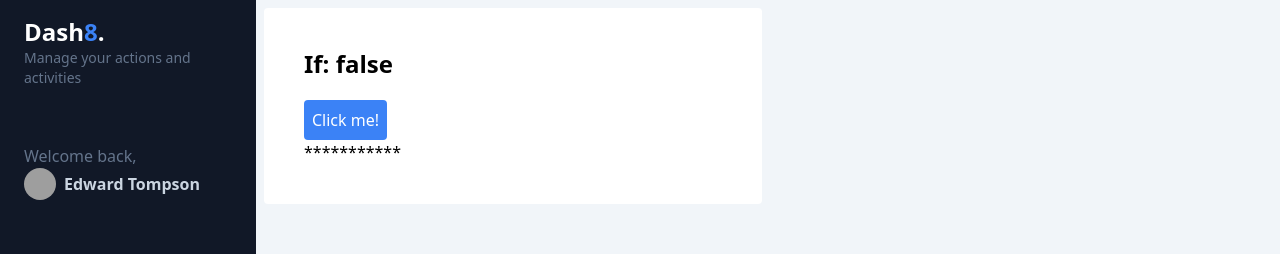
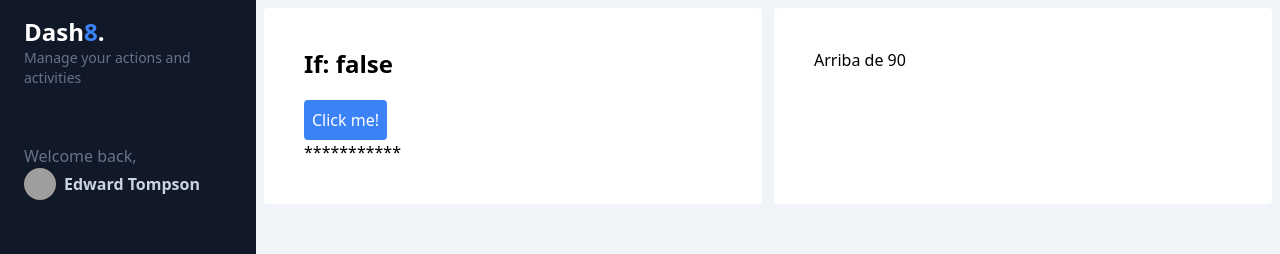
Before and after one commit to moive/my-dashboard-angular17-h, an Angular app: page /dashboard/control-flow in a window 1280 px wide. Shown: the top 254 px of the page. Built offline with nearby package versions, Linux system fonts and the light colour scheme; grey boxes are pictures that could not be loaded.

Commit message:
control flow swtich

```diff
--- a/src/app/dashboard/pages/control-flow/control-flow.component.html
+++ b/src/app/dashboard/pages/control-flow/control-flow.component.html
@@ -8,4 +8,17 @@
       <p>***********</p>
     }
   </div>
+  <div class="bg-white rounded p-10">
+    @switch (grade()) {
+      @case ('A') {
+        <p>Arriba de 90</p>
+      }
+      @case ('B') {
+        <p>Arriba de 80</p>
+      }
+      @default {
+        <p>Reprobados</p>
+      }
+    }
+  </div>
 </section>
--- a/src/app/dashboard/pages/control-flow/control-flow.component.ts
+++ b/src/app/dashboard/pages/control-flow/control-flow.component.ts
@@ -1,4 +1,6 @@
 import { Component, signal } from '@angular/core';
+
+type Grade = 'A' | 'B' | 'F';
 
 @Component({
   selector: 'app-control-flow',
@@ -9,7 +11,9 @@ import { Component, signal } from '@angular/core';
 })
 export default class ControlFlowComponent {
   public showContent = signal(false);
-  toggleContent() {
+  public grade = signal<Grade>('A');
+
+  public toggleContent() {
     this.showContent.update((value) => !value);
   }
 }
```
